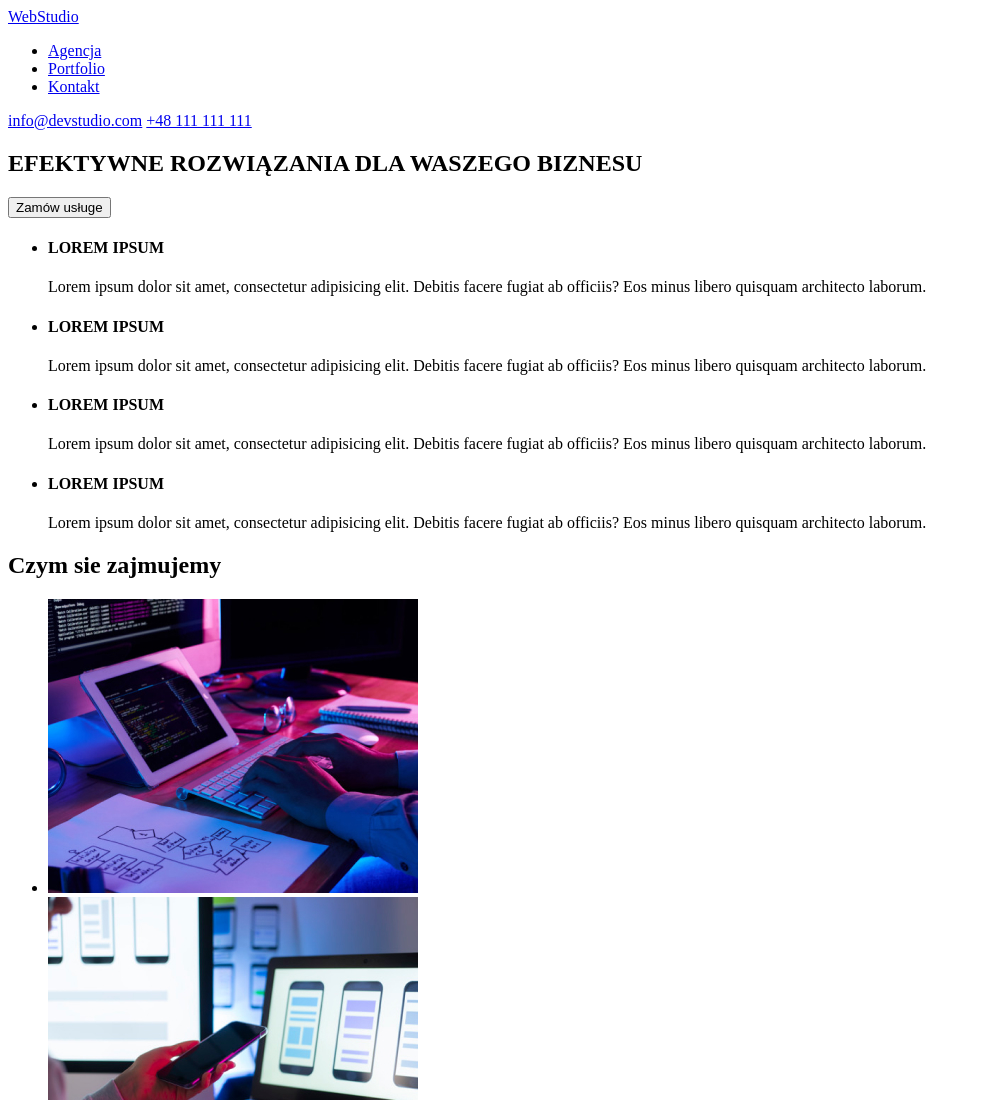
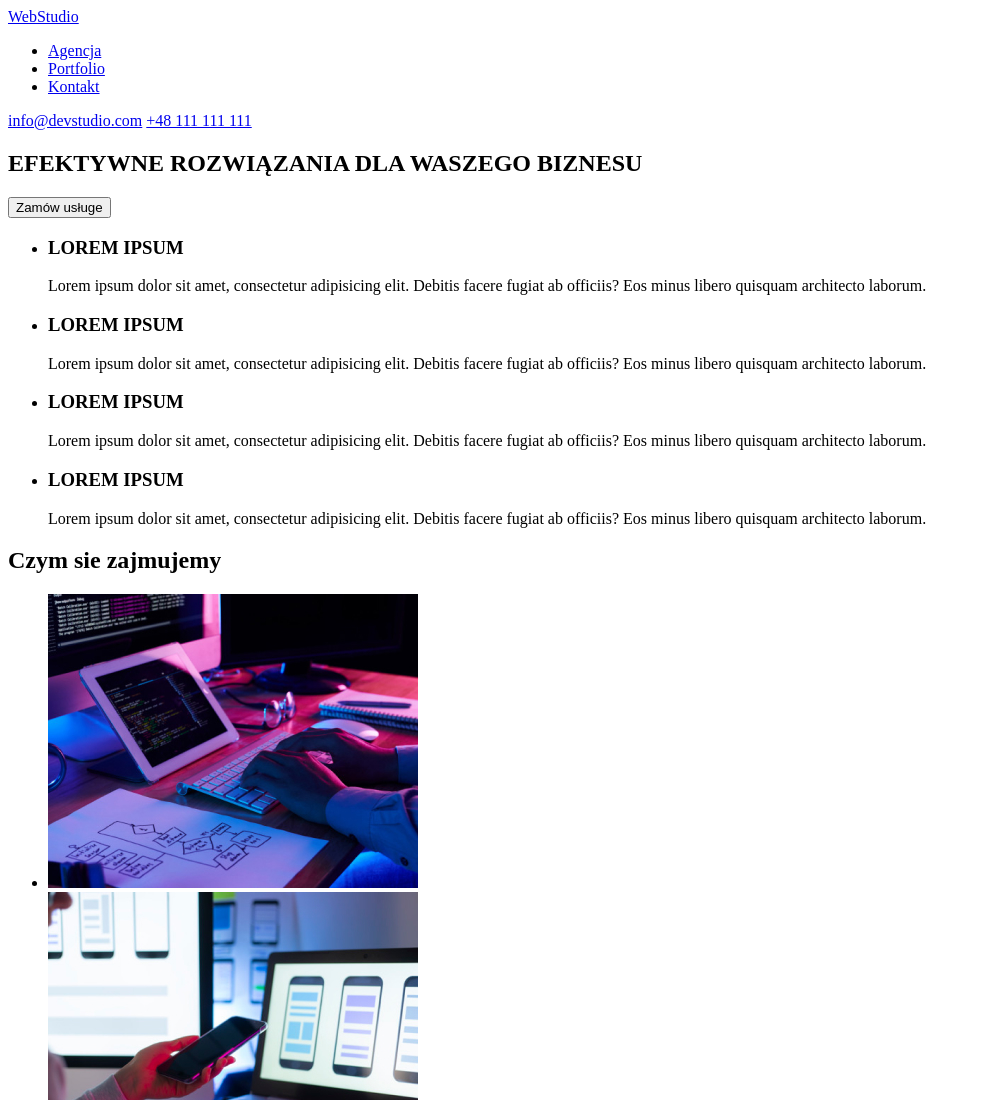
Before and after one commit to KamilGromadzki369/goit-markup-hw-01, a plain HTML site: page index.html in a window 1280 px wide. Shown: the top 1100 px of the page, without its empty margins (0-981 px from the left). Drawn offline with Linux system fonts and the light colour scheme.

Commit message:
Update index.html

```diff
--- a/index.html
+++ b/index.html
@@ -30,19 +30,19 @@
         <section>
                 <ul>
                        <li>
-                        <h4>LOREM IPSUM</h4>
+                        <h3>LOREM IPSUM</h3>
                        <p>Lorem ipsum dolor sit amet, consectetur adipisicing elit. Debitis facere fugiat ab officiis? Eos minus libero quisquam architecto laborum.</p>
                        </li>
                        <li>
-                        <h4>LOREM IPSUM</h4>
+                        <h3>LOREM IPSUM</h3>
                        <p>Lorem ipsum dolor sit amet, consectetur adipisicing elit. Debitis facere fugiat ab officiis? Eos minus libero quisquam architecto laborum.</p>
                        </li>
                        <li>
-                        <h4>LOREM IPSUM</h4>
+                        <h3>LOREM IPSUM</h3>
                        <p>Lorem ipsum dolor sit amet, consectetur adipisicing elit. Debitis facere fugiat ab officiis? Eos minus libero quisquam architecto laborum.</p>
                        </li>
                        <li>
-                        <h4>LOREM IPSUM</h4>
+                        <h3>LOREM IPSUM</h3>
                        <p>Lorem ipsum dolor sit amet, consectetur adipisicing elit. Debitis facere fugiat ab officiis? Eos minus libero quisquam architecto laborum.</p>
                        </li>
 
```
